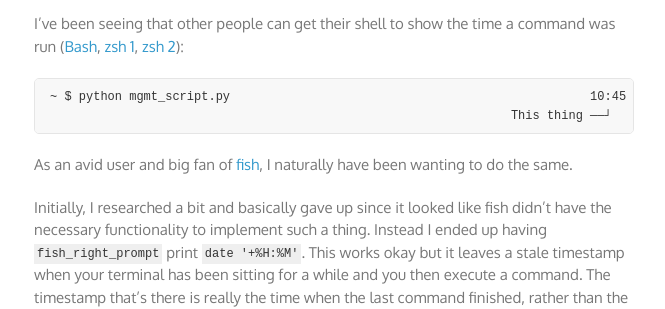
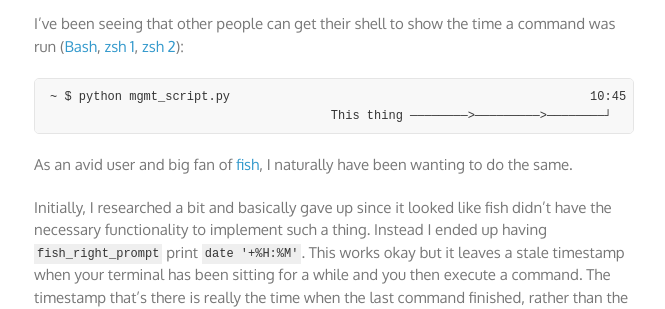
Before and after one commit to malthejorgensen/blagblogblag.com, a Jekyll site: the page built from _posts/2021-12-17-show-time-command-was-run-in-fish-shell.md, in a window 1280 px wide. Shown: the part 163-472 px from the top of the page, without its empty margins (306-971 px from the left). Built offline with Jekyll 4.4.1, drawn with Linux system fonts in a browser that asks for light colours; some web fonts are replaced.

```diff
--- a/_posts/2021-12-17-show-time-command-was-run-in-fish-shell.md
+++ b/_posts/2021-12-17-show-time-command-was-run-in-fish-shell.md
@@ -5,7 +5,7 @@ I've been seeing that other people can get their shell to show the time a comman
 was run ([Bash], [zsh 1], [zsh 2]):
 
     ~ $ python mgmt_script.py                                                  10:45
-                                                                    This thing ──┘
+                                           This thing ────────>─────────>────────┘
 
 As an avid user and big fan of [fish], I naturally have been wanting to do the same.
 
```
